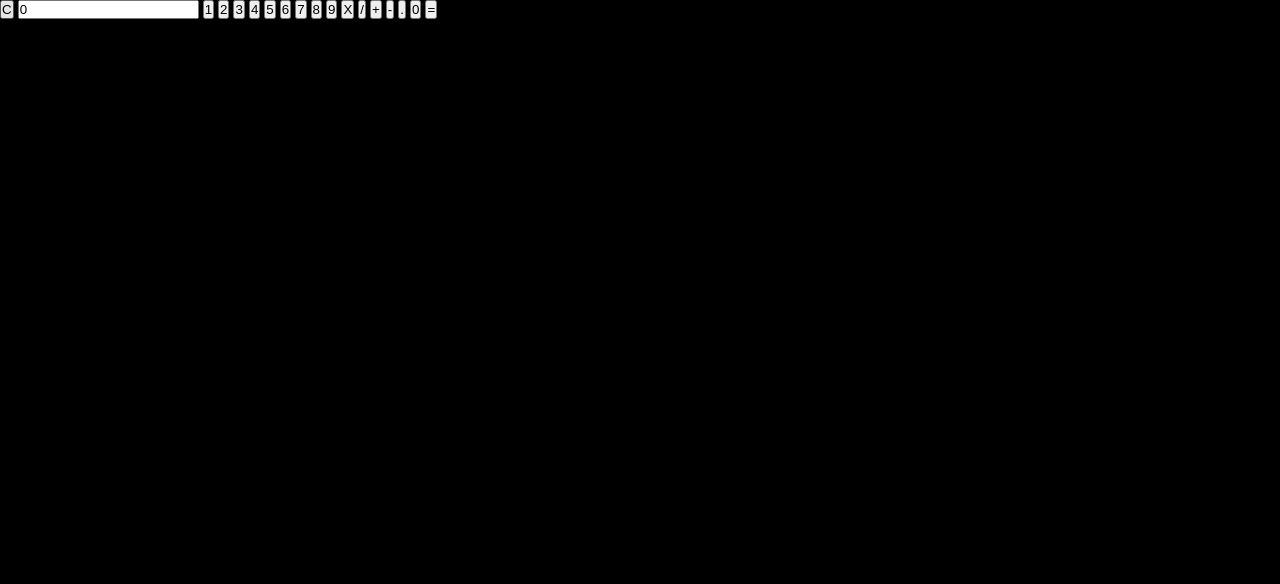
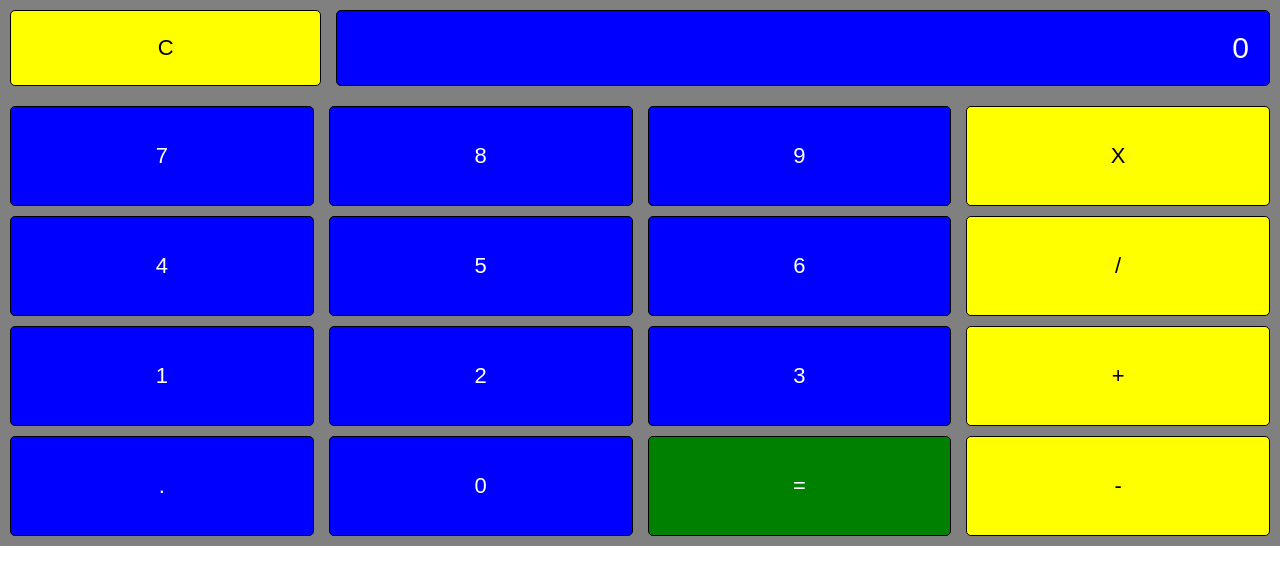
Before and after one commit to stevellanos01/Taller-1-Especializacion-Tecnologica-1, a plain HTML site: page index.html in a window 1280 px wide. Drawn offline with Linux system fonts and the light colour scheme.

Commit message:
se agrego estilos a botones

```diff
--- a/index.html
+++ b/index.html
@@ -10,31 +10,41 @@
 <body>
 
 <main class="box">
-	<div class="box-botones">
+
+	<div class="resultado">
 
 		<button class="borrar">C</button>
 
-		<input type="" name="resultado" value="0">
+		<input type="" name="" value="0">
 
-		<button class="uno" value="1">1</button>
-		<button class="dos" value="2">2</button>
-		<button class="tres" value="3">3</button>
-		<button class="cuatro" value="4">4</button>
-		<button class="cinco" value="5">5</button>
-		<button class="seis" value="6">6</button>
-		<button class="siete" value="7">7</button>
-		<button class="ocho" value="8">8</button>
-		<button class="nueve" value="9">9</button>
+	</div>
+
+	<div class="box-botones">
 
 
-		<button class="multiplicar" value="X">X</button>
-		<button class="dividir" value="/">/</button>
-		<button class="sumar" value="+">+</button>
-		<button class="restar" value="-">-</button>
+		<button class="boton" value="7">7</button>
+		<button class="boton" value="8">8</button>
+		<button class="boton" value="9">9</button>
+		<button class="boton-operacion" value="X">X</button>
 
-		<button class="punto" value=".">.</button>
-		<button class="cero" value="0">0</button>
-		<button class="igual" value="=">=</button>
+
+		<button class="boton" value="4">4</button>
+		<button class="boton" value="5">5</button>
+		<button class="boton" value="6">6</button>
+		<button class="boton-operacion" value="/">/</button>
+
+
+		<button class="boton" value="1">1</button>
+		<button class="boton" value="2">2</button>
+		<button class="boton" value="3">3</button>
+		<button class="boton-operacion" value="+">+</button>
+
+
+		<button class="boton" value=".">.</button>
+		<button class="boton" value="0">0</button>
+		<button class="boton-igual" value="=">=</button>
+		<button class="boton-operacion" value="-">-</button>
+
 
 	</div>
 
--- a/style.css
+++ b/style.css
@@ -5,13 +5,72 @@
 
 
 main{
-	background: black;
+	background: white;
 	width: 100%;
 	height: 100vh;
-	display: flex;
-  	flex-flow: wrap;
+	display: inline-block;
+  	/*flex-flow: wrap;*/
 }
 
-button {
+.resultado{
+	background: grey;
+	border: none;
+	padding: 10px;
+	display: grid;
+	grid-template-columns: 1fr 3fr;
+	row-gap: 10px;
+	grid-column-gap: 15px;
+	/*grid-auto-rows: minmax(100px, auto);*/
 
 }
+
+.resultado button{
+	background: yellow;
+	color: black;
+	border: 1px solid black;
+	padding: 20px;
+	border-radius: 5px;
+	font-size: 22px;
+}
+
+.resultado input{
+	background: blue;
+	color: white;
+	border: 1px solid black;
+	padding: 20px;
+	border-radius: 5px;
+	text-align: right;
+	font-size: 30px;
+}
+
+.box-botones{
+	background: grey;
+	padding: 10px;
+	display: grid;
+	grid-template-columns: repeat(4, 1fr);
+	row-gap: 10px;
+	grid-column-gap: 15px;
+	grid-auto-rows: minmax(100px, auto);
+}
+
+.box-botones button{
+	border: 1px solid black;
+	padding: 20px;
+	border-radius: 5px;
+	font-size: 22px;
+}
+
+.box-botones .boton{
+	background: blue;
+	color: white;
+}
+
+.box-botones .boton-operacion{
+	background: yellow;
+	color: black;
+}
+
+.box-botones .boton-igual{
+	background: green;
+	color: white;
+}
```
